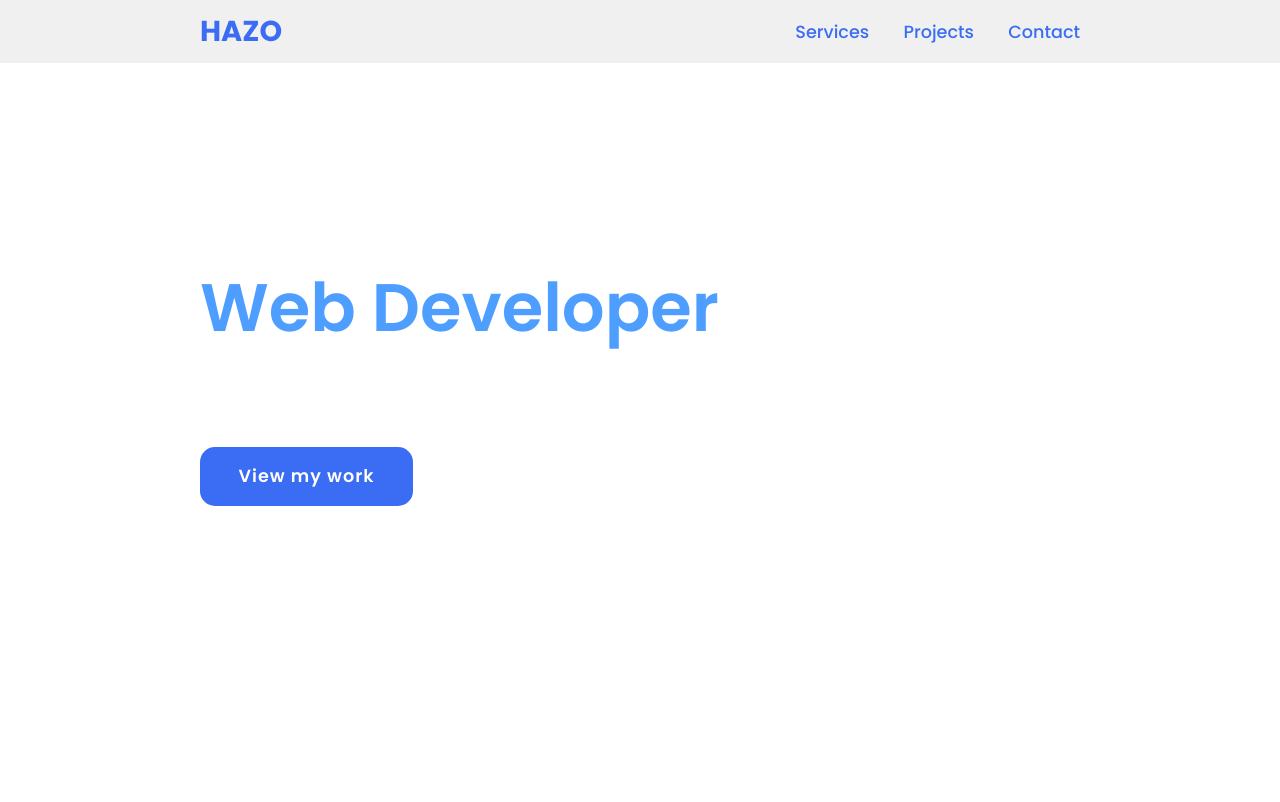
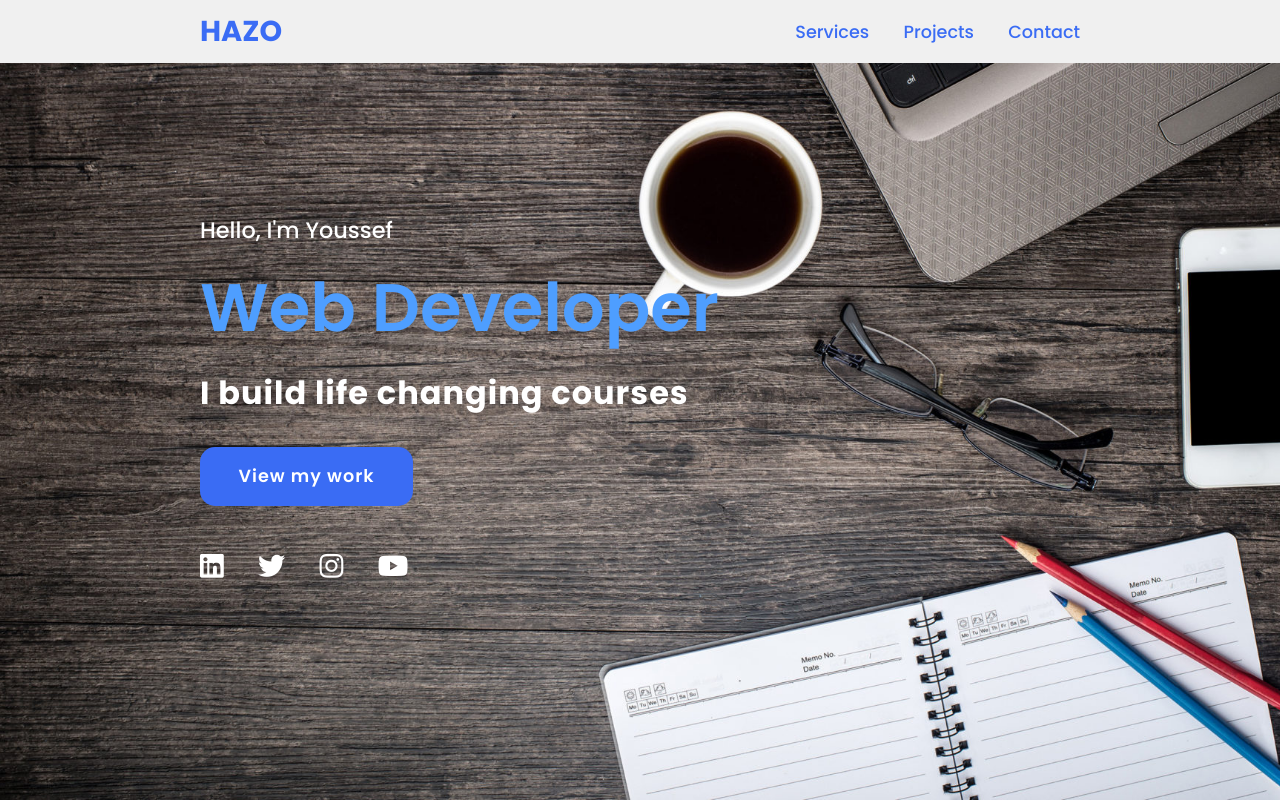
Before and after one commit to YoussefMohamedHazo/portofolio, a plain HTML site: page index.html in a window 1280 px wide. Shown: the top 802 px of the page. Drawn offline with Linux system fonts and the light colour scheme; the site is published under a folder, as on GitHub Pages, so addresses that start at the root find nothing.

Commit message:
Update style.css

```diff
--- a/style.css
+++ b/style.css
@@ -50,7 +50,7 @@ section {
     min-height: 100vh;
     display: flex;
     align-items: center;
-    background: url(/image.jpeg) no-repeat;
+    background: url(./image.jpeg) no-repeat;
     background-size: cover;
     background-position: center;
     background-attachment: fixed;
```
